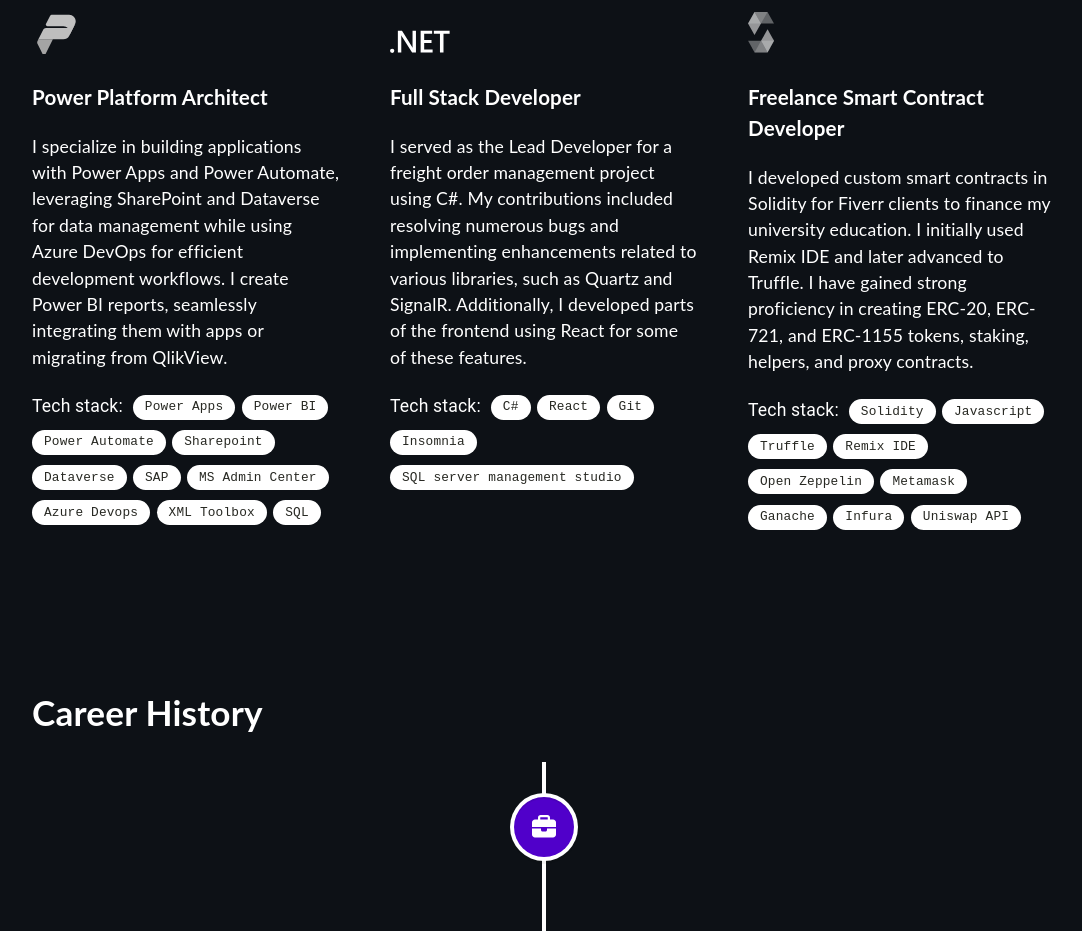
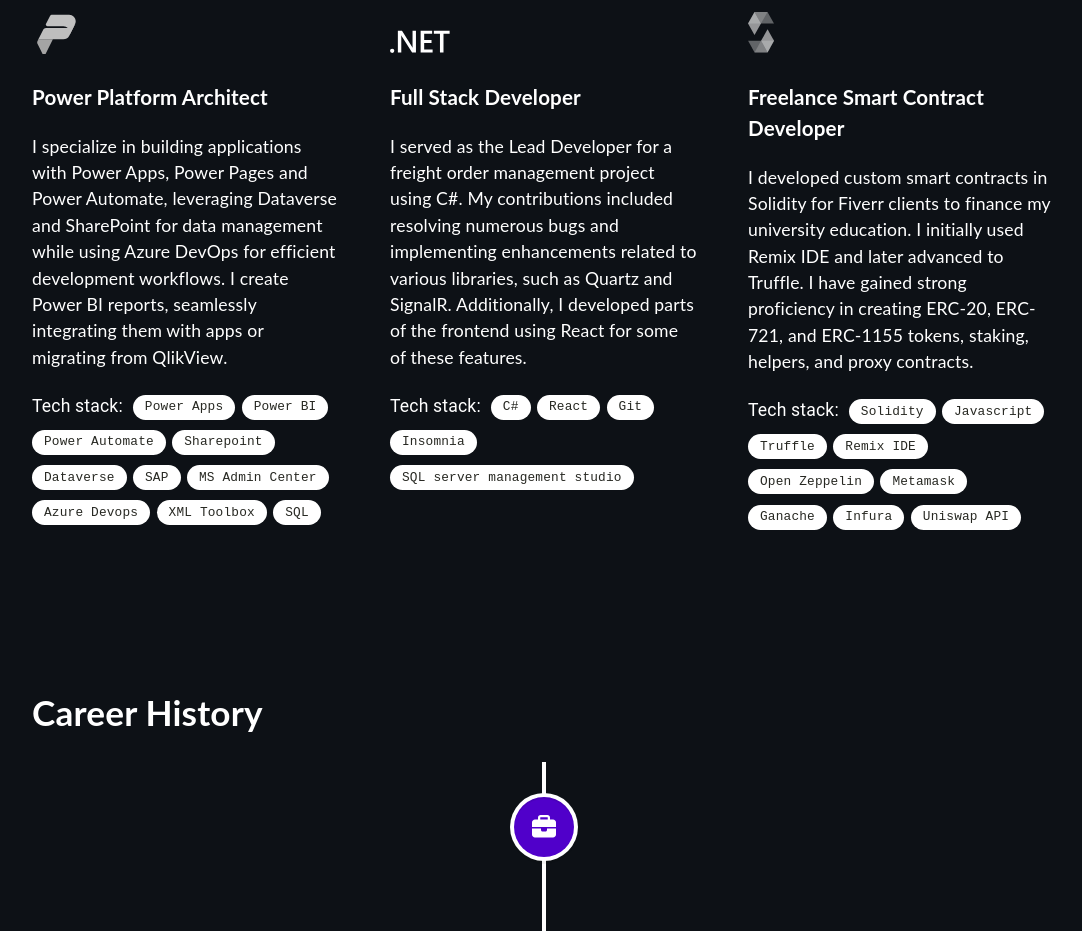
Before and after one commit to N0g4D/react-portfolio, a React (Create React App) app: page / in a window 1280 px wide. Shown: the part 980-1911 px from the top of the page, without its empty margins (96-1178 px from the left). Built offline with nearby package versions, Linux system fonts and the light colour scheme.

Commit message:
enhanced description

```diff
--- a/src/components/Expertise.tsx
+++ b/src/components/Expertise.tsx
@@ -49,7 +49,7 @@
                     <PowerIcon isDarkMode={isDarkMode} />
                     <h3>Power Platform Architect</h3>
                     <p>
-                    I specialize in building applications with Power Apps and Power Automate, leveraging SharePoint and Dataverse for data management while using Azure DevOps for efficient development workflows. I create Power BI reports, seamlessly integrating them with apps or migrating from QlikView.
+                    I specialize in building applications with Power Apps, Power Pages and Power Automate, leveraging Dataverse and SharePoint for data management while using Azure DevOps for efficient development workflows. I create Power BI reports, seamlessly integrating them with apps or migrating from QlikView.
                     </p>
                     <div className="flex-chips">
                         <span className="chip-title">Tech stack:</span>
```
